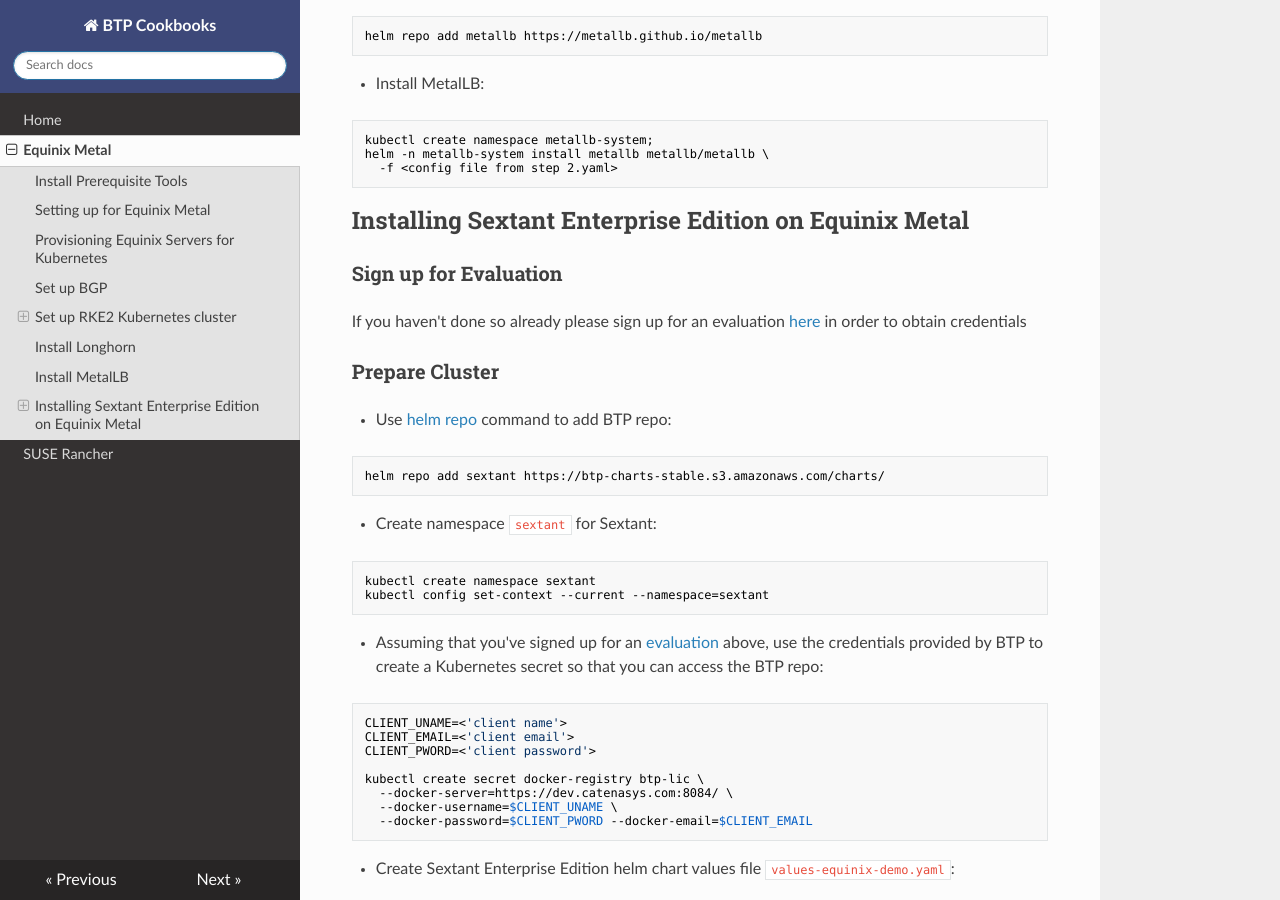
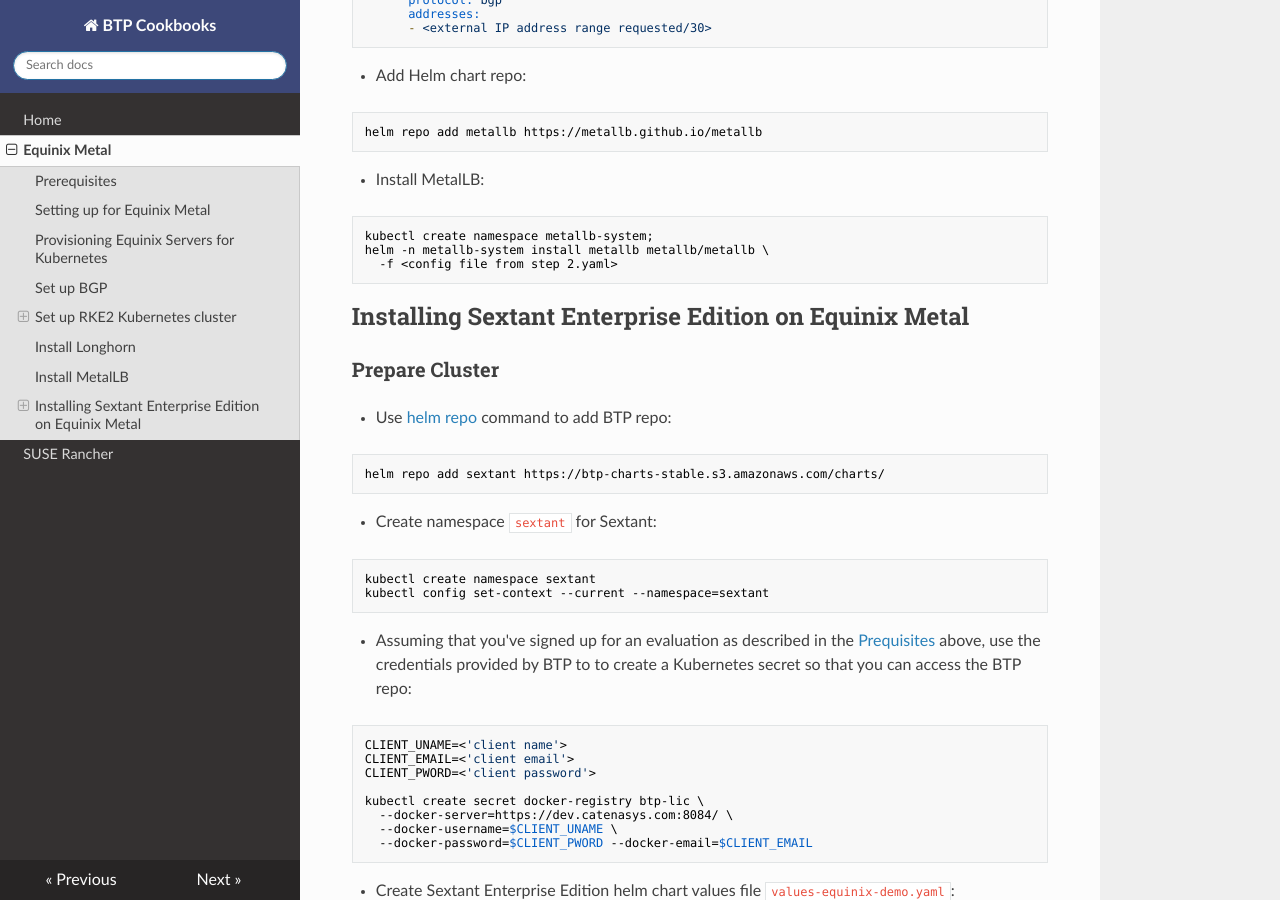
Before and after one commit to blockchaintp/cookbooks, an MkDocs documentation site: the page built from docs/equinix/index.md, in a window 1280 px wide and 900 px high, scrolled down 3669 px. Built offline with MkDocs 1.6.1, drawn with Linux system fonts in a browser that asks for light colours; nearby versions of some CDN libraries; some of the changed text lies outside the part shown.

Commit message:
fix: update prerequisites
Signed-off-by: Duncan Johnston-Watt <duncan@blockchaintp.com>

````diff
--- a/docs/equinix/index.md
+++ b/docs/equinix/index.md
@@ -3,9 +3,14 @@
 Recipe for setting up a Kubernetes cluster on Equinix Metal and installing
 Sextant Enterprise Edition to deploy and manage blockchain networks.
 
-## Install Prerequisite Tools
+## Prerequisites
 
-You will need the up to date versions of the following tools installed -
+To install the Sextant Enterprise Edition on Equinix Metal, you will need to
+obtain user credentials from BTP. If you don't have these already, you can
+request them by signing up for an evaluation
+[here](https://www.blockchaintp.com/sextant/equinix-metal).
+
+You will also need the up to date versions of the following tools installed -
 
 * [kubectl](https://kubernetes.io/docs/tasks/tools/#kubectl)
 * [helm](https://helm.sh/docs/intro/install/#through-package-managers)
@@ -208,12 +213,6 @@ helm -n metallb-system install metallb metallb/metallb \
 
 ## Installing Sextant Enterprise Edition on Equinix Metal
 
-### Sign up for Evaluation
-
-If you haven't done so already please sign up for an evaluation
-[here](https://www.blockchaintp.com/sextant/equinix-metal) in order to obtain
-credentials
-
 ### Prepare Cluster
 
 * Use
@@ -231,9 +230,9 @@ kubectl create namespace sextant
 kubectl config set-context --current --namespace=sextant
 ```
 
-* Assuming that you've signed up for an [evaluation](#sign-up-for-evaluation)
-  above, use the credentials provided by BTP to create a Kubernetes secret so
-  that you can access the BTP repo:
+* Assuming that you've signed up for an evaluation as described in the
+  [Prequisites](#prerequisites) above, use the credentials provided by BTP to
+  to create a Kubernetes secret so that you can access the BTP repo:
 
 ```bash
 CLIENT_UNAME=<'client name'>
````
Also changed, not shown: docs/rancher/index.md (+15 -15 lines).
